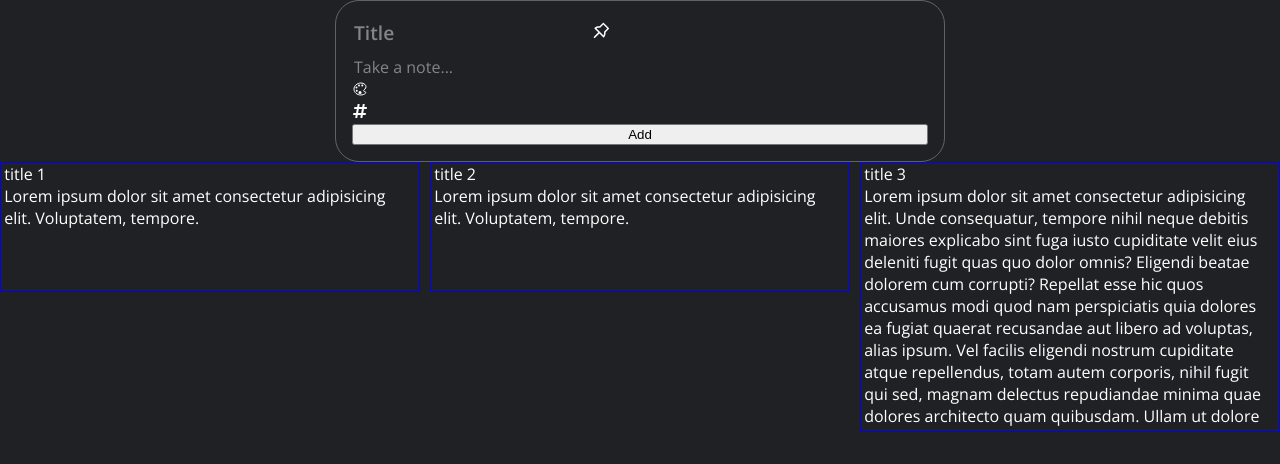
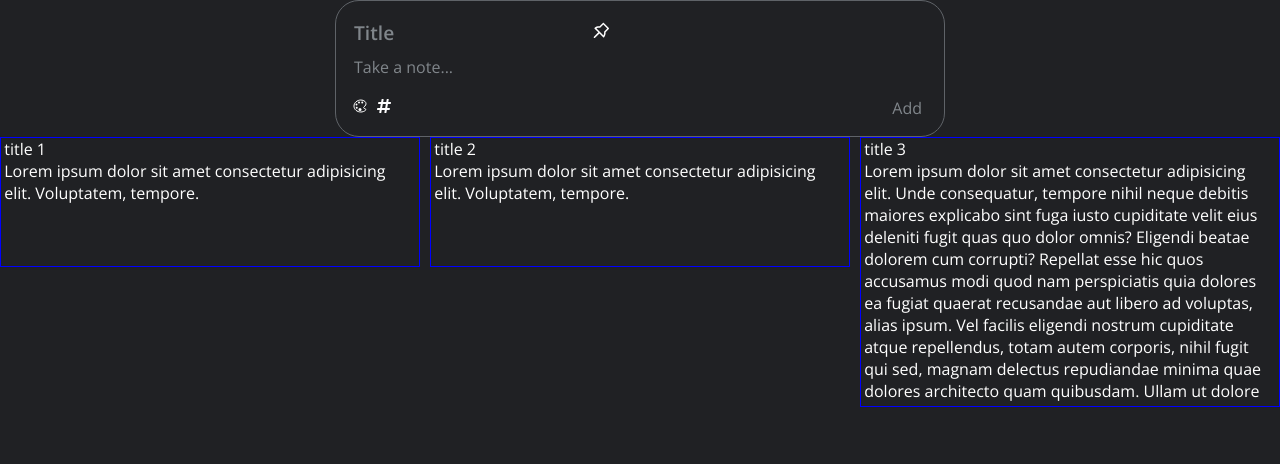
Before and after one commit to OmkarArora/gkeep-notes, a React (Create React App) app: page / in a window 1280 px wide. Shown: the top 464 px of the page. Built offline with nearby package versions, Linux system fonts and the light colour scheme.

Commit message:
style: notes bottom input'

```diff
--- a/src/components/NotesSection/ColorPalette/colorPalette.css
+++ b/src/components/NotesSection/ColorPalette/colorPalette.css
@@ -1,5 +1,5 @@
 .container-colorPalette {
-  width: 130px;
+  /* width: 130px; */
   height: max-content;
   position: relative;
 }
--- a/src/components/NotesSection/NotesInput/NotesInput.jsx
+++ b/src/components/NotesSection/NotesInput/NotesInput.jsx
@@ -13,7 +13,7 @@ const NotesInput = ({ addNewNote }) => {
   const [isPinned, setPin] = useState(false);
 
   const onClickAdd = () => {
-    addNewNote({ title: titleState, content: contentState });
+    addNewNote({ title: titleState, content: contentState, isPinned: isPinned });
     setTitle("");
     setContent("");
   };
@@ -82,12 +82,15 @@ const NotesInput = ({ addNewNote }) => {
           deleteTag={(tag) => deleteTag(tag)}
         />
       </div>
+      <div className="container-bottomMenu">
       <NotesMenu
         updateBgColor={(color) => updateBgColor(color)}
         activeColor={bgColor}
         updateTagsList={(tag) => updateTagsList(tag)}
       />
       <button onClick={onClickAdd}>Add</button>
+      </div>
+
     </div>
   );
 };
--- a/src/components/NotesSection/NotesInput/notesInput.css
+++ b/src/components/NotesSection/NotesInput/notesInput.css
@@ -38,3 +38,25 @@
   font-size: 1.3rem;
   cursor: pointer;
 }
+
+.container-bottomMenu {
+  display: flex;
+  justify-content: space-between;
+  align-items: center;
+  margin-top: 1rem;
+}
+
+.container-bottomMenu button {
+  cursor: pointer;
+  color: var(--color-placeholder);
+  background: none;
+  outline: none;
+  border: none;
+  font-family: inherit;
+  font-size: 1rem;
+  font-weight: 400;
+}
+
+.container-bottomMenu button:hover {
+  color: white;
+}
--- a/src/components/NotesSection/NotesMenu/NotesMenu.jsx
+++ b/src/components/NotesSection/NotesMenu/NotesMenu.jsx
@@ -1,9 +1,11 @@
 import ColorPalette from "../ColorPalette/ColorPalette";
 import TagsInput from "../TagsInput/TagsInput";
 
+import "./notesMenu.css";
+
 const NotesMenu = ({ updateBgColor, bgColor, updateTagsList, tagsId }) => {
   return (
-    <div>
+    <div className="container-notesMenu">
       <ColorPalette
         updateBgColor={(color) => updateBgColor(color)}
         activeColor={bgColor}
--- /dev/null
+++ b/src/components/NotesSection/NotesMenu/notesMenu.css
@@ -0,0 +1,5 @@
+.container-notesMenu {
+  display: flex;
+  justify-content: start;
+  gap: 8px;
+}
```
